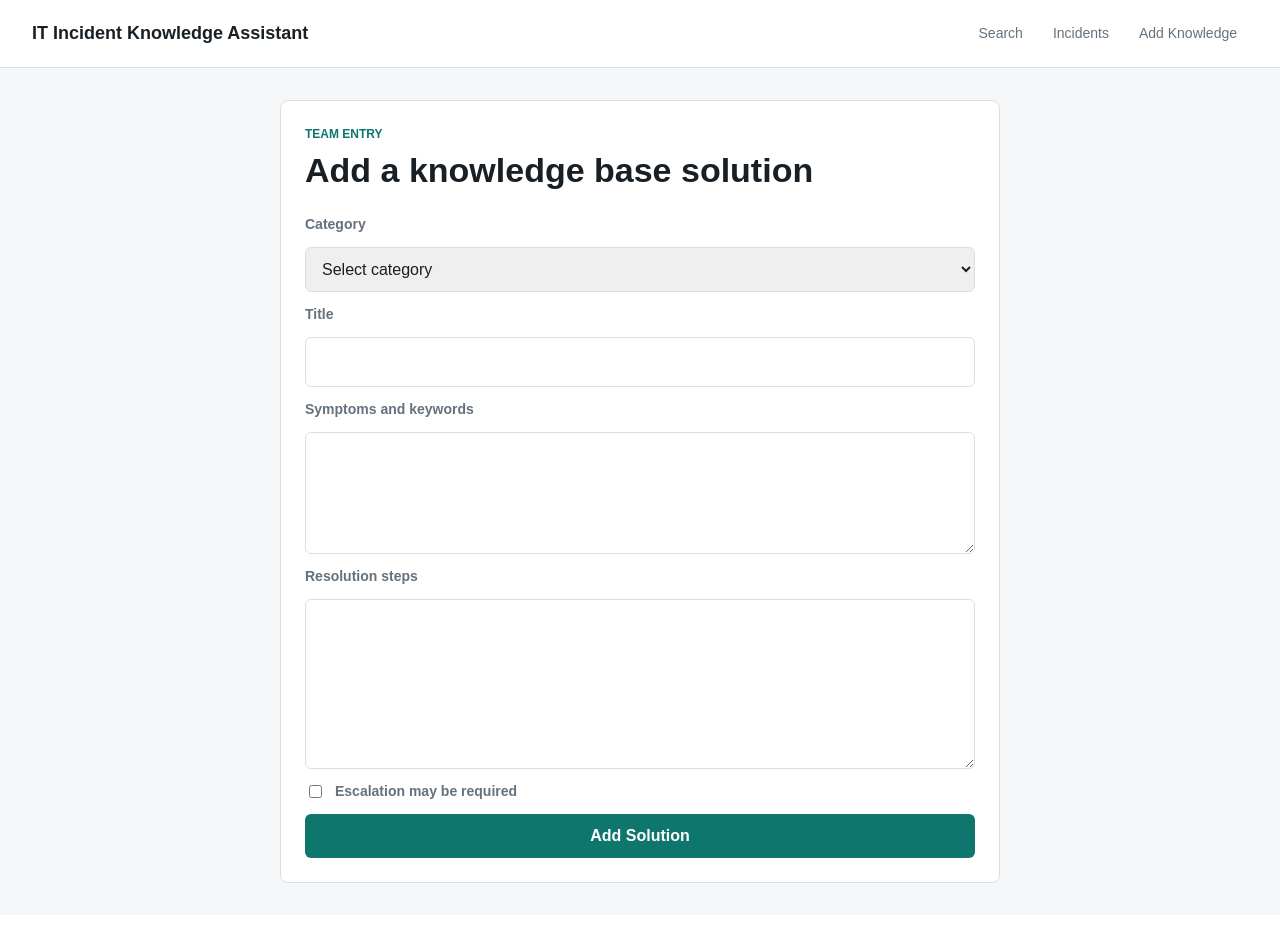
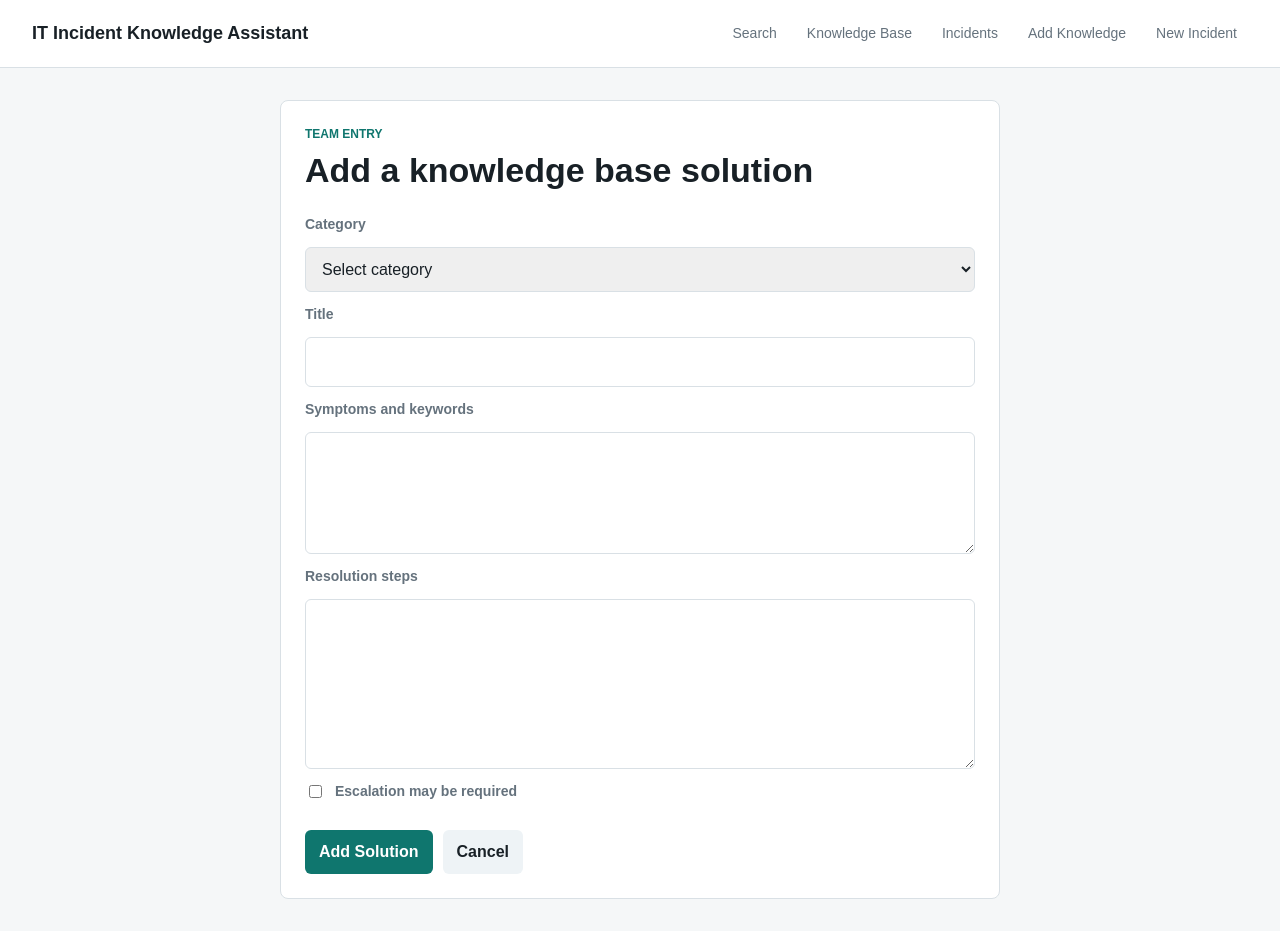
Before and after one commit to Niharparekh13/IT-Incidient-Knowlege-Assistant, a Flask app: page /knowledge/new in a window 1280 px wide. Before the commit the page ends 883 px from the top, so only its background shows below. Run offline with Flask 3, Linux system fonts and the light colour scheme; data that the repository does not hold is empty.

Commit message:
Add week 3 CRUD user flow

```diff
--- a/app/routes.py
+++ b/app/routes.py
@@ -1,14 +1,15 @@
-from flask import Blueprint, flash, redirect, render_template, request, url_for
+from flask import Blueprint, abort, flash, redirect, render_template, request, url_for
 
 from .db import get_db
 
 bp = Blueprint("main", __name__)
+INCIDENT_STATUSES = ["new", "in_progress", "resolved", "escalated"]
 
 
 @bp.route("/")
 def index():
     db = get_db()
-    categories = db.execute("SELECT * FROM categories ORDER BY name").fetchall()
+    categories = get_categories(db)
     common_solutions = db.execute(
         """
         SELECT kb.*, c.name AS category_name
@@ -36,7 +37,7 @@ def search():
         return redirect(url_for("main.index"))
 
     db = get_db()
-    categories = db.execute("SELECT * FROM categories ORDER BY name").fetchall()
+    categories = get_categories(db)
     matches = find_matches(db, issue, category_id)
 
     return render_template(
@@ -56,21 +57,27 @@ def incidents():
         user_issue = request.form.get("issue", "").strip()
         category_id = request.form.get("category_id") or None
         matched_kb_id = request.form.get("matched_kb_id") or None
+        status = request.form.get("status") or "new"
+        notes = request.form.get("notes", "").strip()
 
         if not user_issue:
             flash("Incident details are required.")
-            return redirect(url_for("main.index"))
+            return redirect(url_for("main.new_incident"))
+
+        if status not in INCIDENT_STATUSES:
+            status = "new"
 
         db.execute(
             """
-            INSERT INTO incidents (category_id, user_issue, matched_kb_id, notes)
-            VALUES (?, ?, ?, ?)
+            INSERT INTO incidents (category_id, user_issue, matched_kb_id, status, notes)
+            VALUES (?, ?, ?, ?, ?)
             """,
             (
                 category_id,
                 user_issue,
                 matched_kb_id,
-                "Created from Week 2 search flow.",
+                status,
+                notes or "Created from Week 3 user flow.",
             ),
         )
         db.commit()
@@ -90,10 +97,91 @@ def incidents():
     return render_template("incidents.html", incidents=incident_rows)
 
 
+@bp.route("/incidents/new")
+def new_incident():
+    db = get_db()
+    return render_template(
+        "incident_form.html",
+        form_action=url_for("main.incidents"),
+        incident=None,
+        categories=get_categories(db),
+        knowledge_entries=get_knowledge_entries(db),
+        statuses=INCIDENT_STATUSES,
+        submit_label="Create Incident",
+    )
+
+
+@bp.route("/incidents/<int:incident_id>/edit", methods=["GET", "POST"])
+def edit_incident(incident_id):
+    db = get_db()
+    incident = get_incident_or_404(db, incident_id)
+
+    if request.method == "POST":
+        user_issue = request.form.get("issue", "").strip()
+        category_id = request.form.get("category_id") or None
+        matched_kb_id = request.form.get("matched_kb_id") or None
+        status = request.form.get("status") or "new"
+        notes = request.form.get("notes", "").strip()
+
+        if not user_issue:
+            flash("Incident details are required.")
+        elif status not in INCIDENT_STATUSES:
+            flash("Choose a valid incident status.")
+        else:
+            db.execute(
+                """
+                UPDATE incidents
+                SET category_id = ?, user_issue = ?, matched_kb_id = ?, status = ?, notes = ?
+                WHERE id = ?
+                """,
+                (category_id, user_issue, matched_kb_id, status, notes, incident_id),
+            )
+            db.commit()
+            flash("Incident updated.")
+            return redirect(url_for("main.incidents"))
+
+    return render_template(
+        "incident_form.html",
+        form_action=url_for("main.edit_incident", incident_id=incident_id),
+        incident=incident,
+        categories=get_categories(db),
+        knowledge_entries=get_knowledge_entries(db),
+        statuses=INCIDENT_STATUSES,
+        submit_label="Update Incident",
+    )
+
+
+@bp.route("/incidents/<int:incident_id>/delete", methods=["POST"])
+def delete_incident(incident_id):
+    db = get_db()
+    get_incident_or_404(db, incident_id)
+    db.execute("DELETE FROM incidents WHERE id = ?", (incident_id,))
+    db.commit()
+    flash("Incident deleted.")
+    return redirect(url_for("main.incidents"))
+
+
+@bp.route("/knowledge")
+def knowledge():
+    db = get_db()
+    entries = db.execute(
+        """
+        SELECT kb.*, c.name AS category_name, COUNT(i.id) AS incident_count
+        FROM knowledge_base kb
+        JOIN categories c ON c.id = kb.category_id
+        LEFT JOIN incidents i ON i.matched_kb_id = kb.id
+        GROUP BY kb.id
+        ORDER BY c.name, kb.title
+        """
+    ).fetchall()
+
+    return render_template("knowledge.html", entries=entries)
+
+
 @bp.route("/knowledge/new", methods=["GET", "POST"])
 def new_knowledge():
     db = get_db()
-    categories = db.execute("SELECT * FROM categories ORDER BY name").fetchall()
+    categories = get_categories(db)
 
     if request.method == "POST":
         category_id = request.form.get("category_id")
@@ -104,7 +192,13 @@ def new_knowledge():
 
         if not category_id or not title or not symptoms or not resolution_steps:
             flash("All knowledge base fields are required.")
-            return render_template("knowledge_form.html", categories=categories)
+            return render_template(
+                "knowledge_form.html",
+                form_action=url_for("main.new_knowledge"),
+                entry=None,
+                categories=categories,
+                submit_label="Add Solution",
+            )
 
         db.execute(
             """
@@ -122,9 +216,100 @@ def new_knowledge():
         )
         db.commit()
         flash("Knowledge base entry added.")
-        return redirect(url_for("main.index"))
+        return redirect(url_for("main.knowledge"))
 
-    return render_template("knowledge_form.html", categories=categories)
+    return render_template(
+        "knowledge_form.html",
+        form_action=url_for("main.new_knowledge"),
+        entry=None,
+        categories=categories,
+        submit_label="Add Solution",
+    )
+
+
+@bp.route("/knowledge/<int:entry_id>/edit", methods=["GET", "POST"])
+def edit_knowledge(entry_id):
+    db = get_db()
+    entry = get_knowledge_or_404(db, entry_id)
+    categories = get_categories(db)
+
+    if request.method == "POST":
+        category_id = request.form.get("category_id")
+        title = request.form.get("title", "").strip()
+        symptoms = request.form.get("symptoms", "").strip()
+        resolution_steps = request.form.get("resolution_steps", "").strip()
+        escalation_required = 1 if request.form.get("escalation_required") else 0
+
+        if not category_id or not title or not symptoms or not resolution_steps:
+            flash("All knowledge base fields are required.")
+        else:
+            db.execute(
+                """
+                UPDATE knowledge_base
+                SET category_id = ?, title = ?, symptoms = ?, resolution_steps = ?,
+                    escalation_required = ?
+                WHERE id = ?
+                """,
+                (
+                    category_id,
+                    title,
+                    symptoms,
+                    resolution_steps,
+                    escalation_required,
+                    entry_id,
+                ),
+            )
+            db.commit()
+            flash("Knowledge base entry updated.")
+            return redirect(url_for("main.knowledge"))
+
+    return render_template(
+        "knowledge_form.html",
+        form_action=url_for("main.edit_knowledge", entry_id=entry_id),
+        entry=entry,
+        categories=categories,
+        submit_label="Update Solution",
+    )
+
+
+@bp.route("/knowledge/<int:entry_id>/delete", methods=["POST"])
+def delete_knowledge(entry_id):
+    db = get_db()
+    get_knowledge_or_404(db, entry_id)
+    db.execute("UPDATE incidents SET matched_kb_id = NULL WHERE matched_kb_id = ?", (entry_id,))
+    db.execute("DELETE FROM knowledge_base WHERE id = ?", (entry_id,))
+    db.commit()
+    flash("Knowledge base entry deleted.")
+    return redirect(url_for("main.knowledge"))
+
+
+def get_categories(db):
+    return db.execute("SELECT * FROM categories ORDER BY name").fetchall()
+
+
+def get_knowledge_entries(db):
+    return db.execute(
+        """
+        SELECT kb.*, c.name AS category_name
+        FROM knowledge_base kb
+        JOIN categories c ON c.id = kb.category_id
+        ORDER BY c.name, kb.title
+        """
+    ).fetchall()
+
+
+def get_knowledge_or_404(db, entry_id):
+    entry = db.execute("SELECT * FROM knowledge_base WHERE id = ?", (entry_id,)).fetchone()
+    if entry is None:
+        abort(404)
+    return entry
+
+
+def get_incident_or_404(db, incident_id):
+    incident = db.execute("SELECT * FROM incidents WHERE id = ?", (incident_id,)).fetchone()
+    if incident is None:
+        abort(404)
+    return incident
 
 
 def find_matches(db, issue, category_id=None):
--- a/app/static/styles.css
+++ b/app/static/styles.css
@@ -170,10 +170,76 @@ button:focus {
     background: var(--accent-dark);
 }
 
+.button-row {
+    align-items: center;
+    display: flex;
+    flex-wrap: wrap;
+    gap: 10px;
+    margin-top: 16px;
+}
+
+.button-link {
+    align-items: center;
+    background: var(--accent);
+    border-radius: 6px;
+    color: #ffffff;
+    display: inline-flex;
+    font-weight: 700;
+    min-height: 44px;
+    padding: 10px 14px;
+}
+
+.button-link:hover,
+.button-link:focus {
+    background: var(--accent-dark);
+}
+
+.secondary-link {
+    background: #eef3f6;
+    color: var(--ink);
+}
+
+.secondary-link:hover,
+.secondary-link:focus {
+    background: #dde7ec;
+}
+
+.danger-button {
+    background: #b42318;
+}
+
+.danger-button:hover,
+.danger-button:focus {
+    background: #8f1d15;
+}
+
+.compact-button {
+    font-size: 13px;
+    min-height: 34px;
+    padding: 6px 10px;
+}
+
+.text-link {
+    color: var(--accent-dark);
+    font-weight: 700;
+}
+
+.text-link:hover,
+.text-link:focus {
+    text-decoration: underline;
+}
+
 .solution-list,
 .result-grid {
     display: grid;
     gap: 16px;
+}
+
+.crud-grid {
+    display: grid;
+    gap: 16px;
+    grid-template-columns: repeat(auto-fit, minmax(300px, 1fr));
+    margin-top: 24px;
 }
 
 .result-grid {
@@ -210,6 +276,15 @@ button:focus {
     padding: 4px 10px;
 }
 
+.table-status {
+    white-space: nowrap;
+}
+
+.muted-text {
+    color: var(--muted);
+    font-size: 14px;
+}
+
 .empty-state {
     margin-top: 24px;
 }
@@ -234,7 +309,7 @@ button:focus {
 
 table {
     border-collapse: collapse;
-    min-width: 760px;
+    min-width: 980px;
     width: 100%;
 }
 
@@ -249,6 +324,16 @@ td {
 th {
     color: var(--muted);
     font-size: 13px;
+}
+
+.table-actions {
+    align-items: center;
+    display: flex;
+    gap: 10px;
+}
+
+.table-actions form {
+    margin: 0;
 }
 
 .checkbox-row {
--- a/app/templates/base.html
+++ b/app/templates/base.html
@@ -11,8 +11,10 @@
         <a class="brand" href="{{ url_for('main.index') }}">IT Incident Knowledge Assistant</a>
         <nav aria-label="Primary navigation">
             <a href="{{ url_for('main.index') }}">Search</a>
+            <a href="{{ url_for('main.knowledge') }}">Knowledge Base</a>
             <a href="{{ url_for('main.incidents') }}">Incidents</a>
             <a href="{{ url_for('main.new_knowledge') }}">Add Knowledge</a>
+            <a href="{{ url_for('main.new_incident') }}">New Incident</a>
         </nav>
     </header>
 
--- a/app/templates/index.html
+++ b/app/templates/index.html
@@ -5,7 +5,7 @@
 {% block content %}
 <section class="workspace">
     <div class="panel issue-panel">
-        <p class="eyebrow">Week 2 Flask Prototype</p>
+        <p class="eyebrow">Week 3 Working Flow</p>
         <h1>Find troubleshooting steps for an IT issue</h1>
 
         <form class="search-form" action="{{ url_for('main.search') }}" method="post">
@@ -22,6 +22,10 @@
 
             <button type="submit">Search Knowledge Base</button>
         </form>
+        <div class="button-row">
+            <a class="button-link secondary-link" href="{{ url_for('main.new_incident') }}">Create Incident Manually</a>
+            <a class="button-link secondary-link" href="{{ url_for('main.knowledge') }}">Manage Knowledge Base</a>
+        </div>
     </div>
 
     <aside class="panel">
--- a/app/templates/knowledge_form.html
+++ b/app/templates/knowledge_form.html
@@ -6,32 +6,35 @@
 <section class="workspace single-column">
     <div class="panel">
         <p class="eyebrow">Team Entry</p>
-        <h1>Add a knowledge base solution</h1>
+        <h1>{% if entry %}Edit knowledge base solution{% else %}Add a knowledge base solution{% endif %}</h1>
 
-        <form class="search-form" action="{{ url_for('main.new_knowledge') }}" method="post">
+        <form class="search-form" action="{{ form_action }}" method="post">
             <label for="category_id">Category</label>
             <select id="category_id" name="category_id" required>
                 <option value="">Select category</option>
                 {% for category in categories %}
-                    <option value="{{ category.id }}">{{ category.name }}</option>
+                    <option value="{{ category.id }}" {% if entry and entry.category_id == category.id %}selected{% endif %}>{{ category.name }}</option>
                 {% endfor %}
             </select>
 
             <label for="title">Title</label>
-            <input id="title" name="title" type="text" required>
+            <input id="title" name="title" type="text" value="{{ entry.title if entry else '' }}" required>
 
             <label for="symptoms">Symptoms and keywords</label>
-            <textarea id="symptoms" name="symptoms" rows="4" required></textarea>
+            <textarea id="symptoms" name="symptoms" rows="4" required>{{ entry.symptoms if entry else '' }}</textarea>
 
             <label for="resolution_steps">Resolution steps</label>
-            <textarea id="resolution_steps" name="resolution_steps" rows="6" required></textarea>
+            <textarea id="resolution_steps" name="resolution_steps" rows="6" required>{{ entry.resolution_steps if entry else '' }}</textarea>
 
             <label class="checkbox-row" for="escalation_required">
-                <input id="escalation_required" name="escalation_required" type="checkbox">
+                <input id="escalation_required" name="escalation_required" type="checkbox" {% if entry and entry.escalation_required %}checked{% endif %}>
                 Escalation may be required
             </label>
 
-            <button type="submit">Add Solution</button>
+            <div class="button-row">
+                <button type="submit">{{ submit_label }}</button>
+                <a class="button-link secondary-link" href="{{ url_for('main.knowledge') }}">Cancel</a>
+            </div>
         </form>
     </div>
 </section>
--- a/app/templates/results.html
+++ b/app/templates/results.html
@@ -6,6 +6,10 @@
 <section class="results-header">
     <p class="eyebrow">Submitted Issue</p>
     <h1>{{ issue }}</h1>
+    <div class="button-row">
+        <a class="button-link secondary-link" href="{{ url_for('main.index') }}">Search Again</a>
+        <a class="button-link secondary-link" href="{{ url_for('main.new_incident') }}">Create Manual Incident</a>
+    </div>
 </section>
 
 {% if matches %}
```
Also changed, not shown: app/templates/incident_form.html (added, +48 -0 lines), app/templates/incidents.html (+16 -2 lines), app/templates/knowledge.html (added, +39 -0 lines), README.md.
